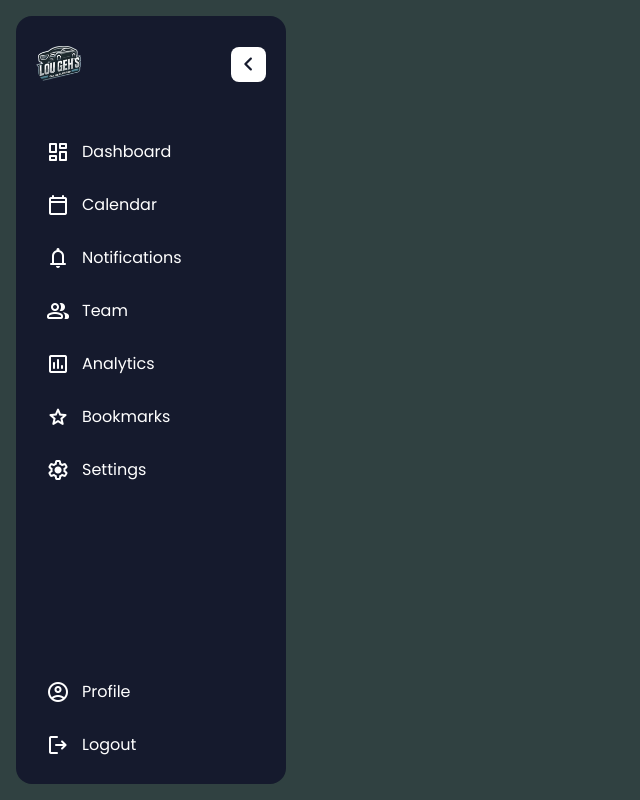
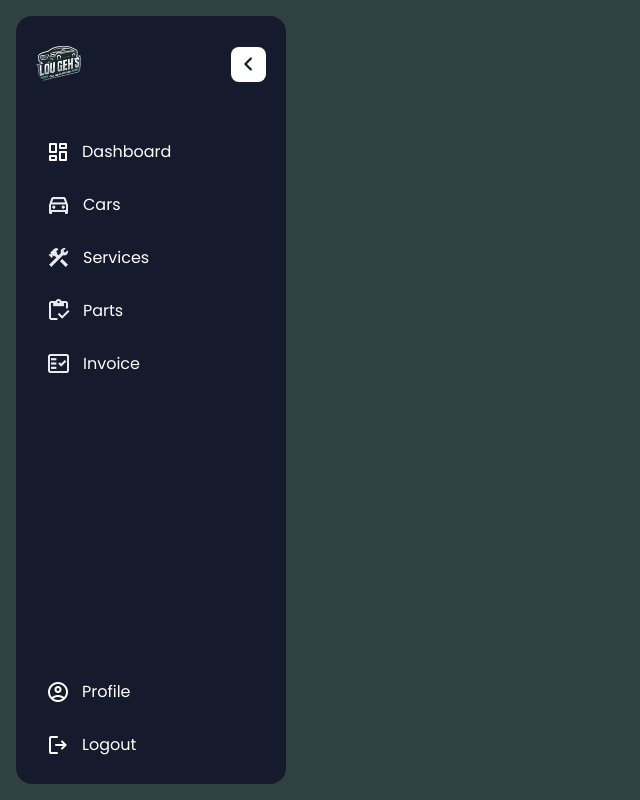
Before and after one commit to Poccho/LouGehCardealership, a PHP site: page /views/navbar/navbar.php in a window 1280 px wide. Shown: the whole page, without its empty margins (0-640 px from the left). Run offline with PHP 8.4, Linux system fonts and the light colour scheme.

Commit message:
updated navbar

```diff
--- a/views/navbar/navbar.php
+++ b/views/navbar/navbar.php
@@ -14,7 +14,7 @@
     <!-- Sidebar header -->
     <header class="sidebar-header">
       <a href="#" class="header-logo">
-        <img src="icon/LouGehIconCropped.png" alt="CodingNepal">
+        <img src="icon/LouGehIconCropped.png" alt="LouGeh">
       </a>
       <button class="toggler sidebar-toggler">
         <span class="material-symbols-rounded">chevron_left</span>
@@ -35,46 +35,32 @@
         </li>
         <li class="nav-item">
           <a href="#" class="nav-link">
-            <span class="nav-icon material-symbols-rounded">calendar_today</span>
-            <span class="nav-label">Calendar</span>
+          <img class="nav-icon" src="icon/car.png" alt="LouGeh" style="width: 25px; height: 25px; object-fit: cover;">
+          <span class="nav-label">Cars</span>
           </a>
-          <span class="nav-tooltip">Calendar</span>
+          <span class="nav-tooltip">Cars</span>
         </li>
         <li class="nav-item">
           <a href="#" class="nav-link">
-            <span class="nav-icon material-symbols-rounded">notifications</span>
-            <span class="nav-label">Notifications</span>
+          <img class="nav-icon" src="icon/services.png" alt="LouGeh" style="width: 25px; height: 25px; object-fit: cover;">
+          <span class="nav-label">Services</span>
           </a>
-          <span class="nav-tooltip">Notifications</span>
+          <span class="nav-tooltip">Services</span>
         </li>
         <li class="nav-item">
           <a href="#" class="nav-link">
-            <span class="nav-icon material-symbols-rounded">group</span>
-            <span class="nav-label">Team</span>
+          <img class="nav-icon" src="icon/inventory.png" alt="LouGeh" style="width: 25px; height: 25px; object-fit: cover;">
+            <span class="nav-label">Parts</span>
           </a>
-          <span class="nav-tooltip">Team</span>
+          <span class="nav-tooltip">Parts</span>
         </li>
         <li class="nav-item">
           <a href="#" class="nav-link">
-            <span class="nav-icon material-symbols-rounded">insert_chart</span>
-            <span class="nav-label">Analytics</span>
+          <img class="nav-icon" src="icon/invoice.png" alt="LouGeh" style="width: 25px; height: 25px; object-fit: cover;">
+            <span class="nav-label">Invoice</span>
           </a>
-          <span class="nav-tooltip">Analytics</span>
-        </li>
-        <li class="nav-item">
-          <a href="#" class="nav-link">
-            <span class="nav-icon material-symbols-rounded">star</span>
-            <span class="nav-label">Bookmarks</span>
-          </a>
-          <span class="nav-tooltip">Bookmarks</span>
-        </li>
-        <li class="nav-item">
-          <a href="#" class="nav-link">
-            <span class="nav-icon material-symbols-rounded">settings</span>
-            <span class="nav-label">Settings</span>
-          </a>
-          <span class="nav-tooltip">Settings</span>
-        </li>
+          <span class="nav-tooltip">Invoice</span>
+
       </ul>
       <!-- Secondary bottom nav -->
       <ul class="nav-list secondary-nav">
```
Also changed, not shown: views/navbar/icon/car.png (added), views/navbar/icon/inventory.png (added), views/navbar/icon/invoice.png (added), views/navbar/icon/parts.png (added), views/navbar/icon/services.png (added).
